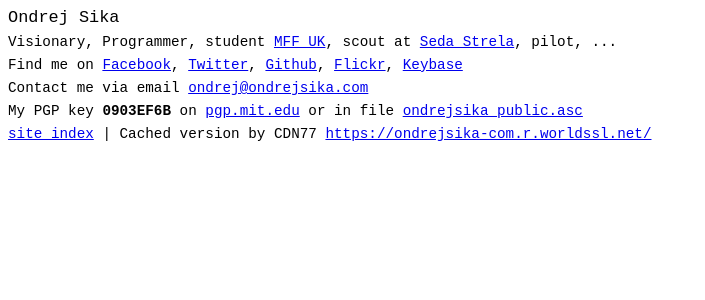
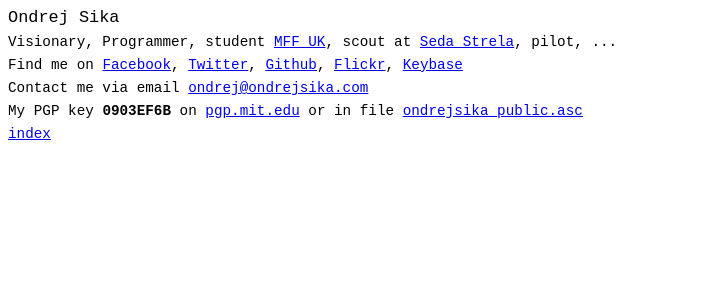
Before and after one commit to ondrejsika/ondrejsika.com, a Jekyll site: the page built from index.html, in a window 1280 px wide. Shown: the top 300 px of the page, without its empty margins (0-705 px from the left). Built offline with Jekyll 4.4.1, drawn with Linux system fonts in a browser that asks for light colours; Markdown is read by kramdown in place of the engine named in the settings; comment, search, counter and statistics services are not loaded.

Commit message:
upate footer text

```diff
--- a/_layouts/default.html
+++ b/_layouts/default.html
@@ -10,5 +10,5 @@
 {% if page.nofooter %}
 {% else %}
 <hr class="footer">
-<p class="footer">since 2012 <a href="http://ondrejsika.com" class="no-target">Ondrej Sika</a> - <a href="/site-index.html">index</a> | Cached version by CDN77 <a href="https://ondrejsika-com.r.worldssl.net/">https://ondrejsika-com.r.worldssl.net/</a></p>
+<p class="footer"><a href="/site-index.html">index</a> | since 2012 <a href="http://ondrejsika.com" class="no-target">Ondrej Sika</a></p>
 {% endif %}
--- a/index.html
+++ b/index.html
@@ -7,4 +7,4 @@
 <p>Find me on <a href="https://www.facebook.com/sikaondrej2">Facebook</a>, <a href="https://www.twitter.com/ondrejsika">Twitter</a>, <a href="https://www.github.com/ondrejsika">Github</a>, <a href="https://www.flickr.com/photos/ondrejsika/">Flickr</a>, <a href="https://www.keybase.io/ondrejsika">Keybase</a></p>
 <p>Contact me via email <a href="mailto:ondrej@ondrejsika.com">ondrej@ondrejsika.com</a></p>
 <p>My PGP key <b>0903EF6B</b> on <a href="http://pgp.mit.edu/pks/lookup?op=vindex&search=0x775D8A020903EF6B">pgp.mit.edu</a> or in file <a href="ondrejsika_public.asc">ondrejsika_public.asc</a></p>
-<p><a href="/site-index.html">site index</a> | Cached version by CDN77 <a href="https://ondrejsika-com.r.worldssl.net/">https://ondrejsika-com.r.worldssl.net/</a></p>
+<p><a href="/site-index.html">index</a></p>
```
